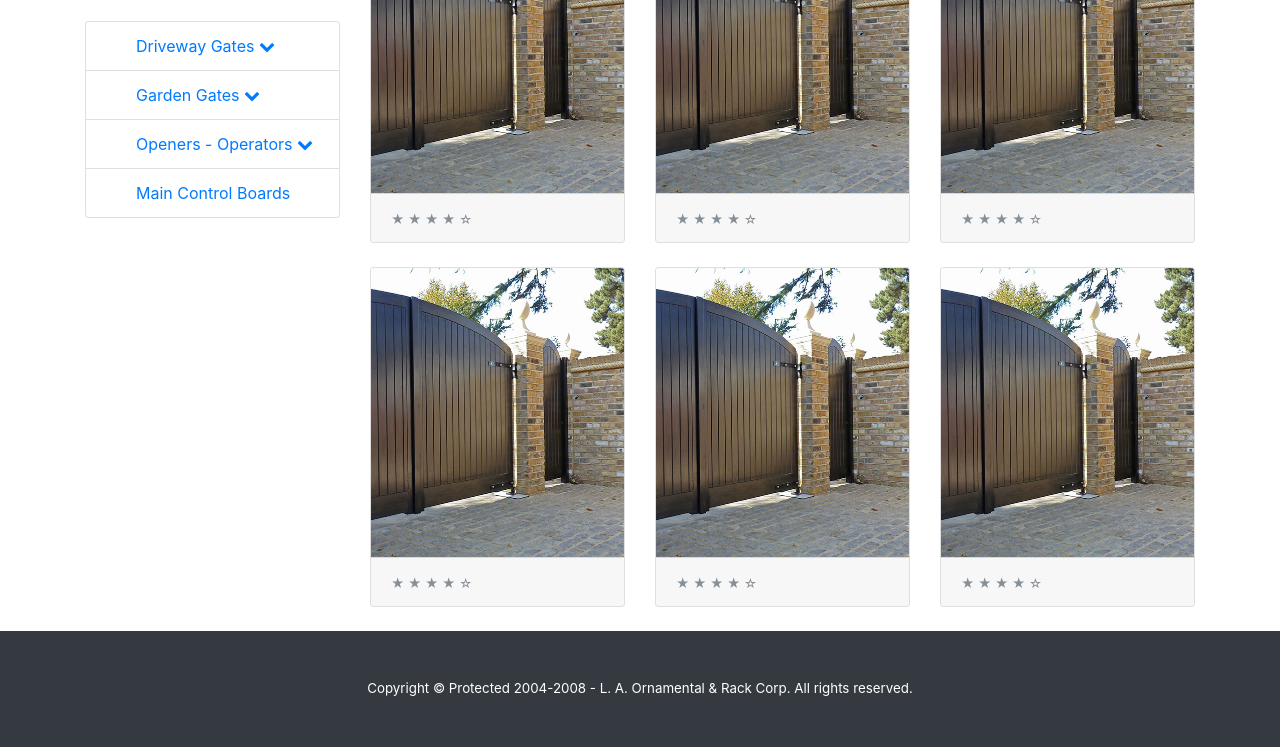
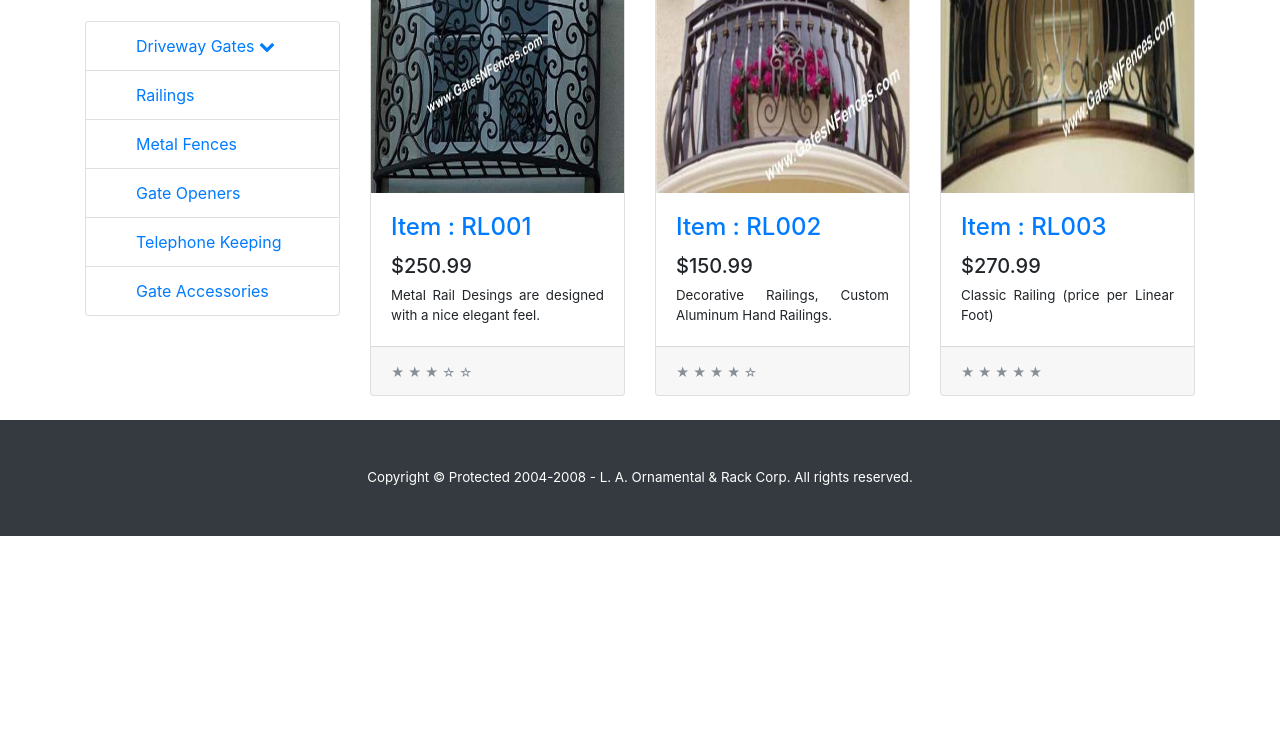
Before and after one commit to sewmi21/UEE, a plain HTML site: page railings.html in a window 1280 px wide. Shown: the part 369-1116 px from the top of the page. After the commit the page ends 905 px from the top, so only its background shows below. Drawn offline with Linux system fonts and the light colour scheme.

Commit message:
accesories page

```diff
--- a/railings.html
+++ b/railings.html
@@ -58,8 +58,7 @@
               </p>
             </div>
           </div>
-
-          <!-- Side Menu -->
+               <!-- START - Side Menu -->
                <div class="list-group">
 
                   <a class="list-group-item" data-remote="true" href="#sub_categoria_1" id="categoria_1" data-toggle="collapse" data-parent="#sub_categoria_1" style="padding-left: 25px;">
@@ -67,32 +66,35 @@
                     <span class="menu-ico-collapse"><i class="fa fa-chevron-down"></i></span>
                   </a>
                   <div class="collapse list-group-submenu" id="sub_categoria_1">
-              <a href="#" class="list-group-item sub-item" data-parent="#sub_categoria_1" style="padding-left: 78px;">Modern Driveway Gates</a>
-              <a href="#" class="list-group-item sub-item" data-parent="#sub_categoria_1" style="padding-left: 78px;">Custom Driveway Gates</a>
-              <a href="#" class="list-group-item sub-item" data-parent="#sub_categoria_1" style="padding-left: 78px;">Privacy Driveway Gates</a>
+                    <a href="drivewayGates.html" class="list-group-item sub-item" data-parent="#sub_categoria_1" style="padding-left: 78px;">Modern Driveway Gates</a>
+                    <a href="drivewayGates.html" class="list-group-item sub-item" data-parent="#sub_categoria_1" style="padding-left: 78px;">Custom Driveway Gates</a>
+                    <a href="drivewayGates.html" class="list-group-item sub-item" data-parent="#sub_categoria_1" style="padding-left: 78px;">Privacy Driveway Gates</a>
                   </div>
 
-            <a class="list-group-item" data-remote="true" href="#sub_categoria_2" id="categoria_2" data-toggle="collapse" data-parent="#sub_categoria_2" style="padding-left: 25px;">
-              <span style="margin-left: 25px;">Garden Gates </span>
-              <span class="menu-ico-collapse"><i class="fa fa-chevron-down"></i></span>
+                  <a class="list-group-item" data-remote="true" href="railings.html" id="categoria_2" style="padding-left: 25px;">
+                      <span style="margin-left: 25px;">Railings</span>
                     </a>
-            <div class="collapse list-group-submenu" id="sub_categoria_2">
-              <a href="#" class="list-group-item sub-item" data-parent="#sub_categoria_2" style="padding-left: 78px;">Modern Garden Gates</a>
-              <a href="#" class="list-group-item sub-item" data-parent="#sub_categoria_2" style="padding-left: 78px;">Privacy Garden Gates</a>
-            </div>
 
-            <a class="list-group-item" data-remote="true" href="#sub_categoria_3" id="categoria_2" data-toggle="collapse" data-parent="#sub_categoria_3" style="padding-left: 25px;">
-              <span style="margin-left: 25px;">Openers - Operators </span>
-              <span class="menu-ico-collapse"><i class="fa fa-chevron-down"></i></span>
+                  <a class="list-group-item" data-remote="true" href="fences.html" id="categoria_3" style="padding-left: 25px;">
+                      <span style="margin-left: 25px;">Metal Fences</span>
                     </a>
-            <div class="collapse list-group-submenu" id="sub_categoria_3">
-              <a href="#" class="list-group-item sub-item" data-parent="#sub_categoria_3" style="padding-left: 78px;">Ramset</a>
-              <a href="#" class="list-group-item sub-item" data-parent="#sub_categoria_3" style="padding-left: 78px;">FAAC</a>
-            </div>
 
-            <a class="list-group-item" data-remote="true" href="#" id="categoria_4" style="padding-left: 25px;">
-              <span style="margin-left: 25px;">Main Control Boards</span>
+                    <a class="list-group-item" data-remote="true" href="openers.html" id="categoria_4" style="padding-left: 25px;">
+                        <span style="margin-left: 25px;">Gate Openers</span>
                       </a>
+
+                      <a class="list-group-item" data-remote="true" href="telephone.html" id="categoria_5" style="padding-left: 25px;">
+                          <span style="margin-left: 25px;">Telephone Keeping</span>
+                        </a>
+
+                    <a class="list-group-item" data-remote="true" href="gateAcc.html" id="categoria_5" style="padding-left: 25px;">
+                            <span style="margin-left: 25px;">Gate Accessories</span>
+                          </a>
+
+
+
+
+
 		  		</div>
         </div>
 
@@ -121,54 +123,66 @@
   </div>
 </div>
 
-<!-- Gate Samples -->
+
+<!-- Samples -->
 <div class="row">
+    <!-- Samplq - 1 -->
     <div class="col-lg-4 col-md-6 mb-4">
       <div class="card h-80">
-      <img class="card-img-top" src="src/gate.jpg" alt="">
+        <img class="card-img-top" src="src/railings1.jpg" alt="">
+        <div class="card-body">
+            <h4 class="card-title">
+              <a href="#">Item : RL001</a>
+            </h4>
+            <h5>$250.99</h5>
+            <p class="card-text">
+                Metal Rail Desings are designed with a nice elegant
+                feel.
+            </p>
+          </div>
+        <div class="card-footer">
+          <small class="text-muted">&#9733; &#9733; &#9733; &#9734; &#9734;</small>
+        </div>
+      </div>
+    </div>
+     <!-- Samplq - 2 -->
+     <div class="col-lg-4 col-md-6 mb-4">
+        <div class="card h-80">
+          <img class="card-img-top" src="src/railings2.jpg" alt="">
+          <div class="card-body">
+              <h4 class="card-title">
+                <a href="#">Item : RL002</a>
+              </h4>
+              <h5>$150.99</h5>
+              <p class="card-text">
+                  Decorative Railings, Custom Aluminum Hand
+                  Railings.
+              </p>
+            </div>
           <div class="card-footer">
             <small class="text-muted">&#9733; &#9733; &#9733; &#9733; &#9734;</small>
           </div>
         </div>
       </div>
+       <!-- Samplq - 3 -->
      <div class="col-lg-4 col-md-6 mb-4">
         <div class="card h-80">
-      <img class="card-img-top" src="src/gate.jpg" alt="">
+          <img class="card-img-top" src="src/railings3.jpg" alt="">
+          <div class="card-body">
+              <h4 class="card-title">
+                <a href="#">Item : RL003</a>
+              </h4>
+              <h5>$270.99</h5>
+              <p class="card-text">
+                  Classic Railing (price per Linear Foot)
+              </p>
+            </div>
           <div class="card-footer">
-        <small class="text-muted">&#9733; &#9733; &#9733; &#9733; &#9734;</small>
+            <small class="text-muted">&#9733; &#9733; &#9733; &#9733; &#9733;</small>
           </div>
         </div>
       </div>
-  <div class="col-lg-4 col-md-6 mb-4">
-    <div class="card h-80">
-      <img class="card-img-top" src="src/gate.jpg" alt="">
-      <div class="card-footer">
-        <small class="text-muted">&#9733; &#9733; &#9733; &#9733; &#9734;</small>
-      </div>
-    </div>
-  </div>
-  <div class="col-lg-4 col-md-6 mb-4">
-    <div class="card h-80">
-      <img class="card-img-top" src="src/gate.jpg" alt="">
-      <div class="card-footer">
-        <small class="text-muted">&#9733; &#9733; &#9733; &#9733; &#9734;</small>
-      </div>
-    </div>
-  </div>  <div class="col-lg-4 col-md-6 mb-4">
-    <div class="card h-80">
-      <img class="card-img-top" src="src/gate.jpg" alt="">
-      <div class="card-footer">
-        <small class="text-muted">&#9733; &#9733; &#9733; &#9733; &#9734;</small>
-      </div>
-    </div>
-  </div>  <div class="col-lg-4 col-md-6 mb-4">
-    <div class="card h-80">
-      <img class="card-img-top" src="src/gate.jpg" alt="">
-      <div class="card-footer">
-        <small class="text-muted">&#9733; &#9733; &#9733; &#9733; &#9734;</small>
-      </div>
-    </div>
-  </div>
+
 
 
 
```
Also changed, not shown: drivewayGates.html (+0 -108 lines), gateAcc.html (+2 -2 lines), src/acc3.jpg (added), src/railings1.jpg (added), src/railings2.jpg (added), src/railings3.jpg (added). Lines whose indentation alone changed are shown as unchanged.
